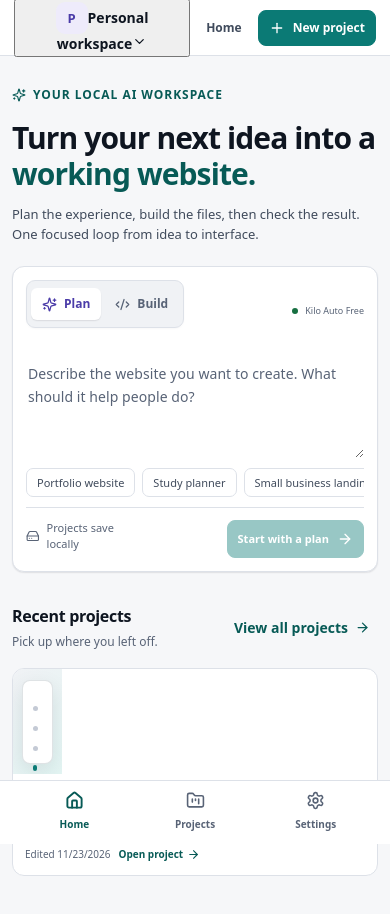
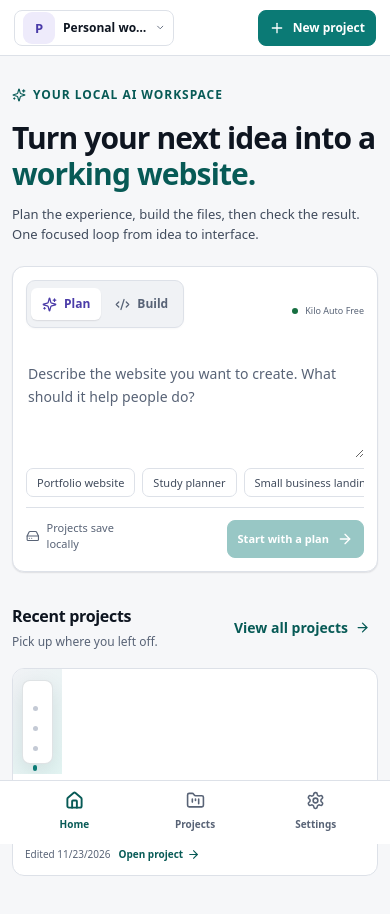
Before and after one commit to coder6573-eng/Codera-Ai, a React (Vite) app: page / in a window 390 px wide. Shown: the top 914 px of the page. Built offline with nearby package versions, Linux system fonts and the light colour scheme.

Commit message:
Style mobile workspace switcher

```diff
--- a/src/loop.css
+++ b/src/loop.css
@@ -528,3 +528,14 @@ button:disabled{cursor:not-allowed;opacity:.48}
 }
 
 button:focus-visible,input:focus-visible,textarea:focus-visible,select:focus-visible,[role=button]:focus-visible{outline:2px solid var(--cd-focus);outline-offset:2px}
+
+.cd-mobile-workspace-switch{display:none;position:relative;min-width:0}
+.cd-mobile-workspace-switch>button{max-width:190px;min-height:38px;display:flex;align-items:center;gap:8px;padding:0 8px;border:1px solid var(--cd-border);border-radius:8px;background:var(--cd-surface);color:var(--cd-text);font-size:12px}
+.cd-mobile-workspace-switch>button b{max-width:112px;overflow:hidden;text-overflow:ellipsis;white-space:nowrap;font-size:12px}
+.cd-mobile-workspace-switch>button>svg{color:var(--cd-text-3)}
+.cd-mobile-workspace-menu{position:absolute;top:calc(100% + 8px);left:0;z-index:var(--cd-z-popover);width:min(250px,calc(100vw - 24px));padding:8px;border:1px solid var(--cd-border);border-radius:10px;background:var(--cd-surface);box-shadow:var(--cd-shadow-2)}
+.cd-mobile-workspace-menu button{width:100%;min-height:38px;display:flex;align-items:center;justify-content:space-between;gap:8px;padding:0 9px;border:0;border-radius:7px;background:transparent;color:var(--cd-text-2);text-align:left;font-size:12px}
+.cd-mobile-workspace-menu button:hover{background:var(--cd-surface-2)}
+.cd-mobile-workspace-menu button>svg{color:var(--cd-primary)}
+@media(max-width:1023px){.cd-mobile-workspace-switch{display:block}.cd-dashboard-context{display:none}}
+@media(max-width:767px){.cd-mobile-workspace-switch>button{min-height:36px;max-width:160px}.cd-mobile-workspace-switch>button b{max-width:85px}}
```
